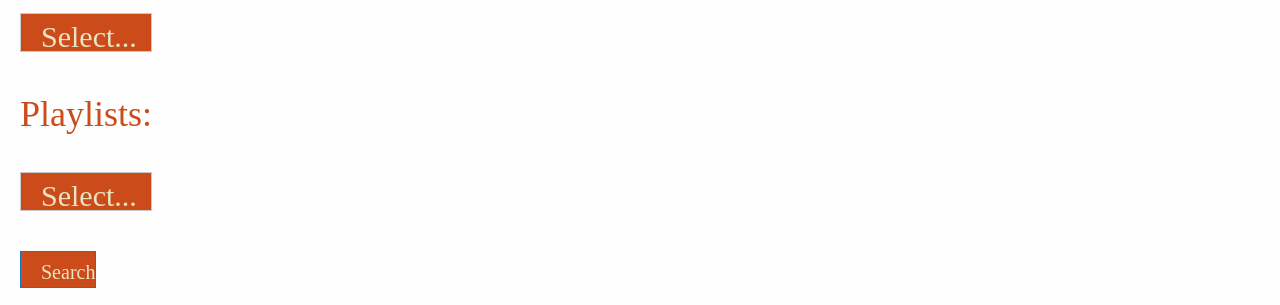
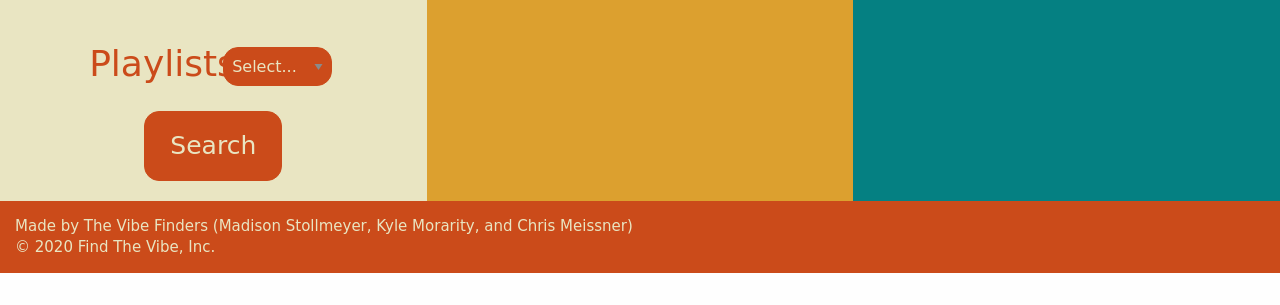
Before and after one commit to ChrisMeissner/find-the-vibe, a plain HTML site: page index.html in a window 1280 px wide. Shown: the part 207-512 px from the top of the page. Drawn offline with nearby package versions, Linux system fonts and the light colour scheme; no server answers; a web font is replaced by a local one.

Commit message:
Update style.css

```diff
--- a/assets/css/style.css
+++ b/assets/css/style.css
@@ -1,82 +1,142 @@
-*{
+* {
   margin: 0;
   padding: 0;
   box-sizing: border-box;
 }
 
 :root {
-    --primary-color: #CC4B1A;
-    --secondary-color: #E9E5C2;
-    --tertiary-color: #058082;
-    --quaternary-color: #DCA02F;
+  --primary: #CB4B1A;
+  --secondary: #E9E5C2;
+  --tertiary: #058082;
+  --quaternary: #DCA02F;
 }
 
 body {
-    font-family: 'Ranchers';
+  font-family: 'Ranchers', cursive;
+}
+
+h2 {
+  font-family: 'Ranchers', cursive;
+  text-align: center;
+}
+
+h3 {
+  font-size: 15px;
+  font-family: 'Ranchers', cursive;
+}
+
+.title {
+  padding: 10px 0 0 0;
+  display: flex;
+  justify-content: center;
+}
+
+.songs {
+  display: flex;
+  justify-content: space-evenly;
 }
 
 header {
-    background-color: var(--primary-color);
+  background-color: var(--primary);
   display: flex;
-    flex-wrap: wrap;
-    justify-content: center;
 }
 
-header img{
-    padding: 20px;
-    width: 66%;
-    z-index: 9999;
+header img {
+  width: 65%;
+  padding: 25px;
 }
 
-.container {
+.row {
   display: flex;
   flex-wrap: wrap;
   justify-content: space-between;
 }
 
-.input-form {
-    display: flex;
-    flex-wrap: wrap;
-    flex-direction: column;
-    background-color: var(--secondary-color);
-    width: 33.33%;
-}
-
 .form-label {
-    width: 40%;
   font-size: 36px;
   padding: 10px 0px 5px 20px;
   color: var(--primary-color);
 }
 
 .form-control {
-    width: 40%;
-    font-size: 30px;
-    padding: 10px 0px 5px 20px;
-    margin: 20px;
+  font-size: 100%;
+  margin: 25px;
   background-color: var(--primary-color);
   color: var(--secondary-color);
 }
 
-#btn_submit {
-    margin: 20px;
-    padding: 10px 0px 5px 20px;
-    background-color: var(--primary-color);
-    color: var(--secondary-color);
-}
-
-.api-one {
-    background-color: var(--tertiary-color);
+.first {
+  display: flex;
+  flex-wrap: wrap;
+  justify-content: space-evenly;
+  background-color: var(--secondary);
+  color: var(--primary);
   width: 33.33%;
 }
 
-.api-two {
-    background-color: var(--quaternary-color);
+#select_genre, #select_playlist {
+  background-color: var(--primary);
+  color: var(--secondary);
+  border-radius: 15px;
+  border-color: var(--primary);
+}
+
+#btn_submit {
+  background-color: var(--primary);
+  color: var(--secondary);
+  border-radius: 15px;
+  margin-bottom: 20px;
+  border-color: var(--primary);
+  font-size: 25px;
+}
+
+.second {
+  display: flex;
+  flex-wrap: wrap;
+  justify-content: center;
+  text-align: center;
+  background-color: var(--quaternary);
+  color: var(--secondary);
   width: 33.33%;
 }
 
+.song-info {
+  font-size: 20px;
+  color: var(--secondary);
+}
+
+.third {
+  background-color: var(--tertiary);
+  color: var(--quaternary);
+  width: 33.33%;
+}
+
+.spotify-results {
+  display: flex;
+  flex-wrap: wrap;
+  flex-direction: column;
+  align-items: center;
+}
+
 footer {
-    padding: 20px;
-    background-color: var(--primary-color);
-    color: var(--secondary-color);
+  font-family: 'Ranchers', cursive;
+  background-color: var(--primary);
+  color: var(--secondary);
 }
+
+footer h3 {
+  padding: 15px;
+}
+
+/* 2.4 - MEDIA QUERIES FOR SMALL SCREENS TO TABLETS */
+@media screen and (max-width: 980px) {
+
+}
+
+@media screen and (max-width: 768px) {
+
+}
+
+@media screen and (max-width: 575px) {
+
+}
```
Lines whose indentation alone changed are shown as unchanged.
